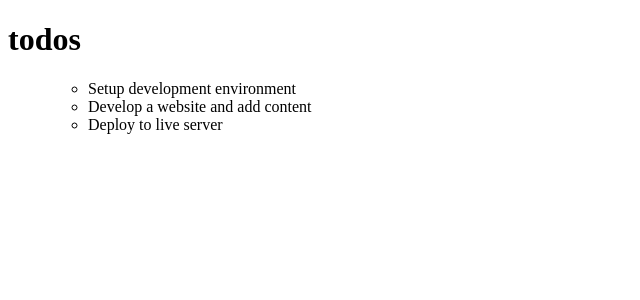
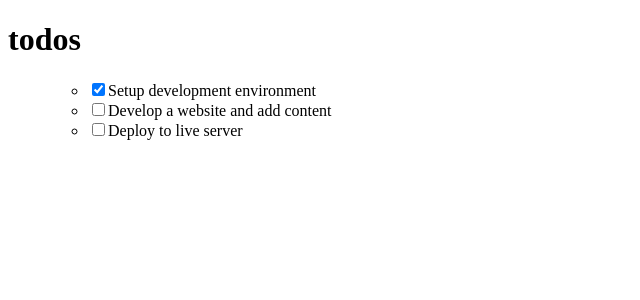
Before and after one commit to Alfred-KInyua/todo-list-react-, a React (Create React App) app: page / in a window 1280 px wide. Shown: the top 300 px of the page, without its empty margins (0-640 px from the left). Built offline with nearby package versions, Linux system fonts and the light colour scheme.

Commit message:
Using the setState updater

```diff
--- a/src/components/TodoContainer.js
+++ b/src/components/TodoContainer.js
@@ -21,13 +21,27 @@
               }
         ],
     }}
+    handleChange = (id) => {
+      this.setState(prevState => ({
+        todos: prevState.todos.map(todo => {
+          if (todo.id === id) {
+            return {
+              ...todo,
+              completed: !todo.completed,
+            }
+          }
+          return todo
+        }),
+      }))
+    }
+
 
     render() {
         return (
             <>
             <Header/>
-            <TodoList todos={this.state.todos} />
-        </>
+            <TodoList todos={this.state.todos} handleChangeProps={this.handleChange} />
+            </>
         )
       }
 }
--- a/src/components/TodoItem.js
+++ b/src/components/TodoItem.js
@@ -3,11 +3,14 @@
 class TodoItem extends React.Component{
 render(){
     return(
-        <li>{this.props.todo.title}</li>
+        <li><input type="checkbox" checked={this.props.todo.completed}
+             onChange={() => this.props.handleChangeProps(this.props.todo.id)} />{this.props.todo.title}
+        </li>
+
     )
 }
 
 
 }
 
-export default TodoItem
+export default TodoItem;
--- a/src/components/TodosList.js
+++ b/src/components/TodosList.js
@@ -9,7 +9,11 @@
     <ul>
       <ul>
         {this.props.todos.map(todo => (
-       <TodoItem key={todo.id} todo={todo} />
+           <TodoItem
+           key={todo.id}
+           todo={todo}
+           handleChangeProps={this.props.handleChangeProps}
+         />
         ))}
       </ul>
 
```
